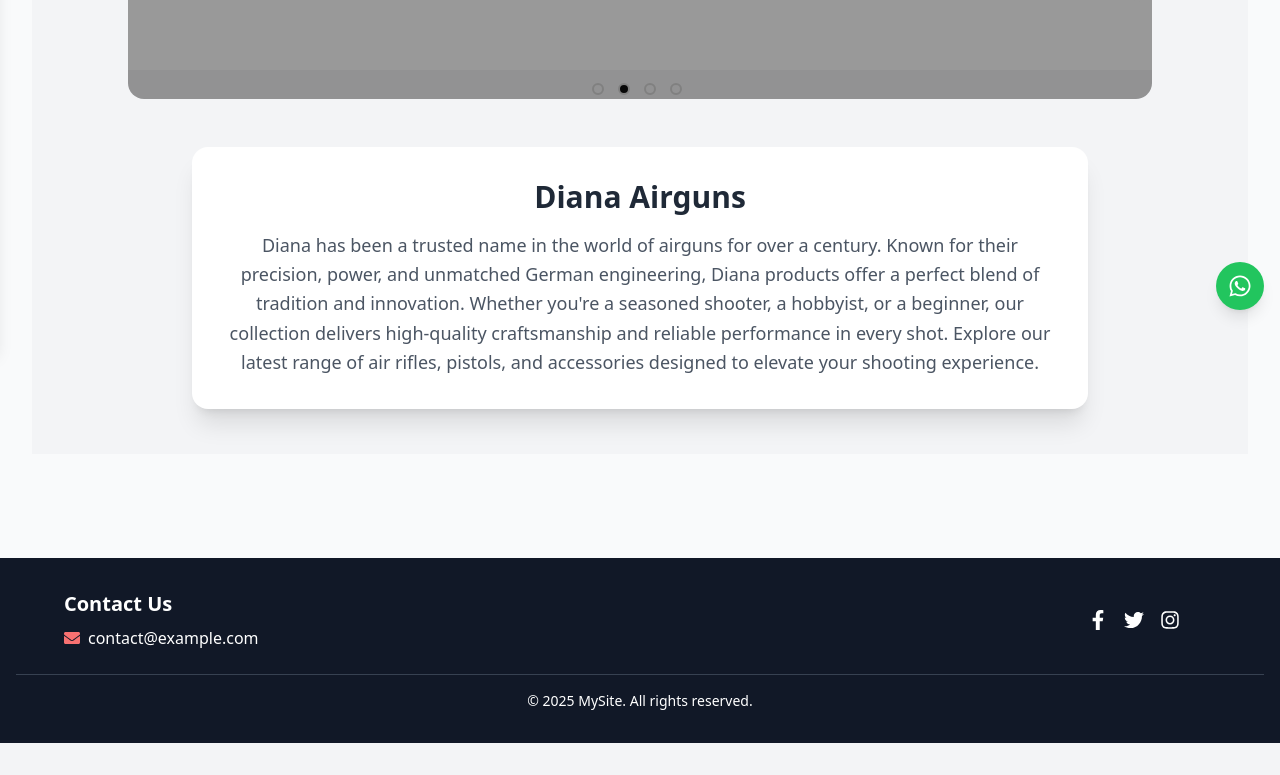
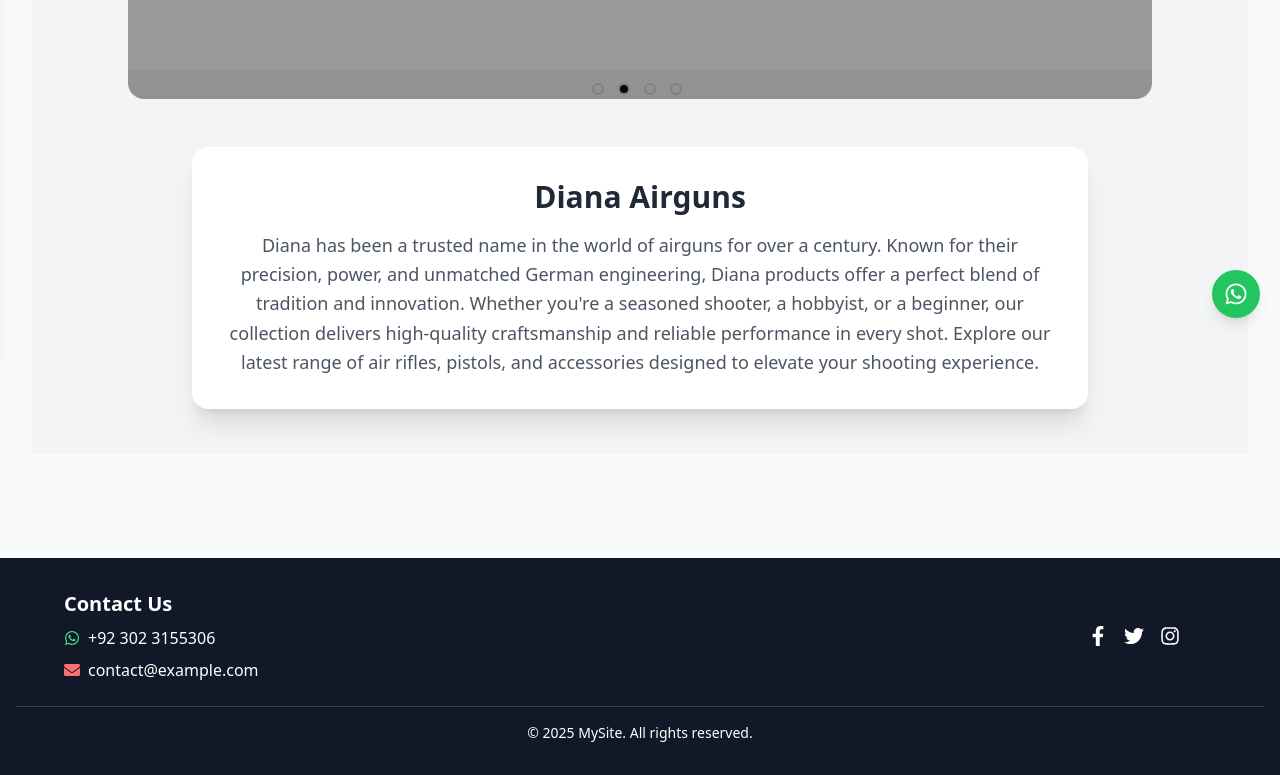
Before and after one commit to MuhammadAhmad549/airguns, a React (Vite) app: page / in a window 1280 px wide. Shown: the part 450-1225 px from the top of the page. Before the commit the page ends 1193 px from the top, so only its background shows below. Built offline with nearby package versions, Linux system fonts and the light colour scheme.

Commit message:
Update Footer.jsx

```diff
--- a/src/components/Footer.jsx
+++ b/src/components/Footer.jsx
@@ -3,12 +3,12 @@
 export default function Footer() {
   return (
     <>
-      {/* Floating WhatsApp Icon (Bottom-Right) */}
+      {/* Floating WhatsApp Icon */}
       <a
         href="https://wa.me/923023155306"
         target="_blank"
         rel="noopener noreferrer"
-        className="fixed bottom-10 right-4 bg-green-500 text-white p-3 rounded-full shadow-lg hover:bg-green-600 transition z-50"
+        className="fixed bottom-8 right-5 bg-green-500 text-white p-3 rounded-full shadow-lg hover:bg-green-600 transition z-50"
       >
         <FaWhatsapp size={24} />
       </a>
@@ -19,6 +19,17 @@
           {/* Contact Info */}
           <div className="text-center md:text-left space-y-2">
             <h4 className="text-xl font-semibold">Contact Us</h4>
+            <div className="flex items-center justify-center md:justify-start gap-2">
+              <a
+                href="https://wa.me/923023155306"
+                target="_blank"
+                rel="noopener noreferrer"
+                className="flex items-center gap-2 hover:text-green-300 transition"
+              >
+                <FaWhatsapp className="text-green-400" />
+                <span>+92 302 3155306</span>
+              </a>
+            </div>
             <div className="flex items-center justify-center md:justify-start gap-2">
               <FaEnvelope className="text-red-400" />
               <span>contact@example.com</span>
@@ -32,7 +43,7 @@
             <a href="#" className="hover:text-pink-400 transition"><FaInstagram /></a>
             <a href="#" className="hover:text-purple-400 transition">
               <svg className="w-5 h-5" fill="currentColor" viewBox="0 0 24 24">
-                <path d="M..." /> {/* Replace with a real icon or remove if not needed */}
+                <path d="M..." /> {/* Replace with a real icon or remove */}
               </svg>
             </a>
           </div>
```
